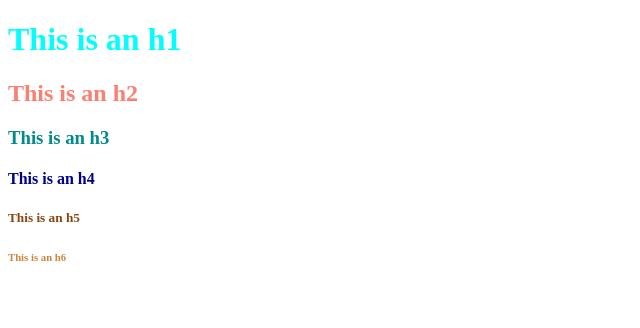
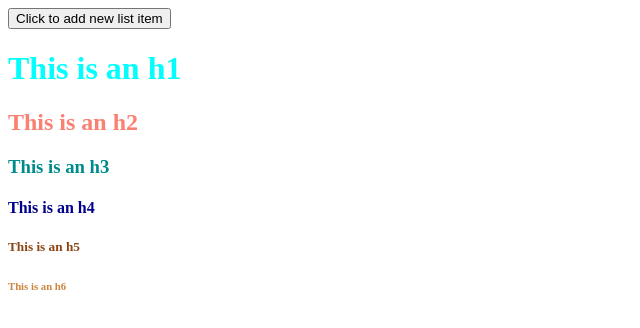
Before and after one commit to KPWithCode/DOMDrills, a plain HTML site: page index.html in a window 1280 px wide. Shown: the whole page, without its empty margins (0-640 px from the left). Drawn offline with Linux system fonts and the light colour scheme.

Commit message:
Added button to index file

```diff
--- a/index.html
+++ b/index.html
@@ -13,7 +13,7 @@
 </head>
 
 <body>
-
+<button class="btn">Click to add new list item</button>
 
     <script src="script.js"></script>
 </body>
```
